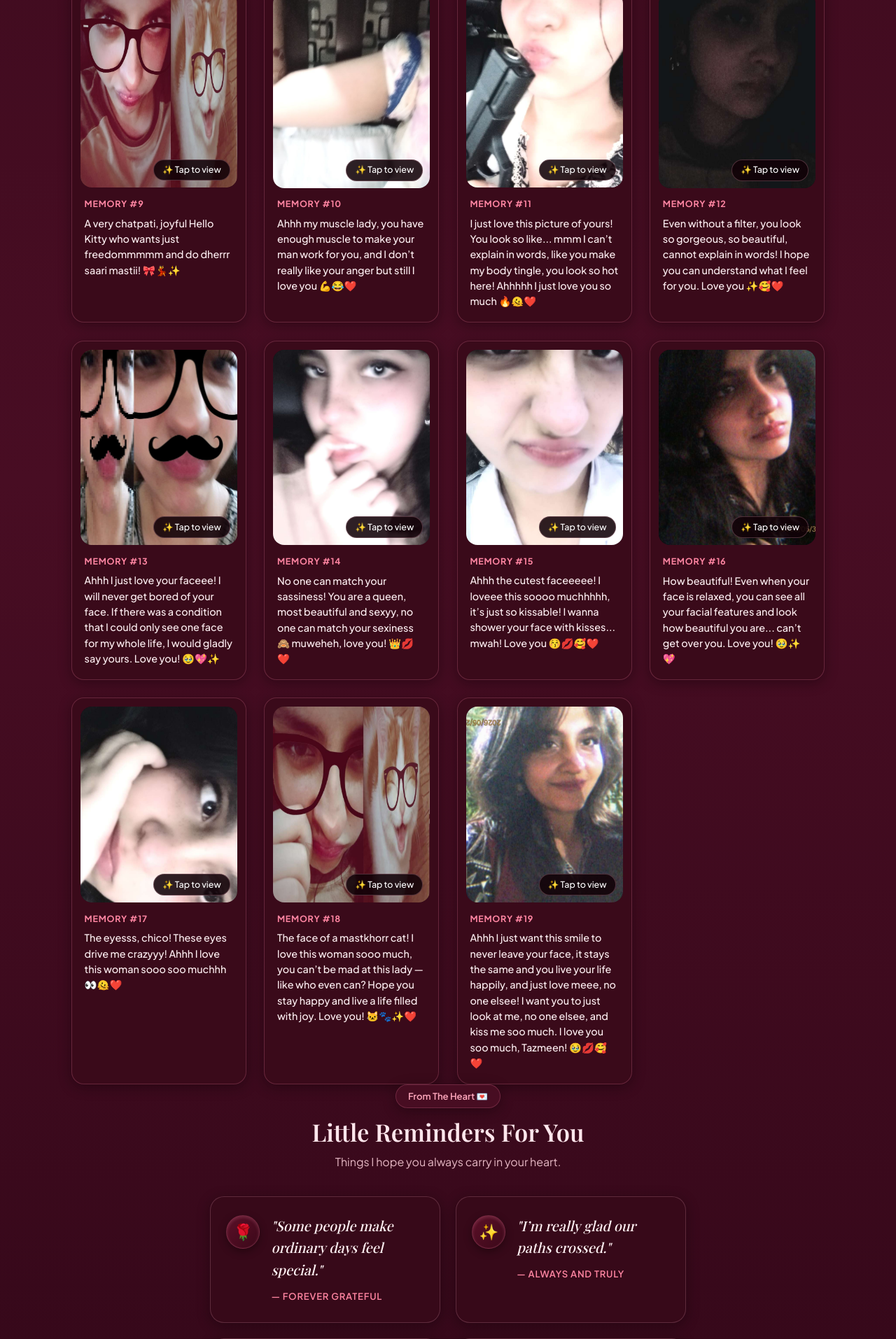
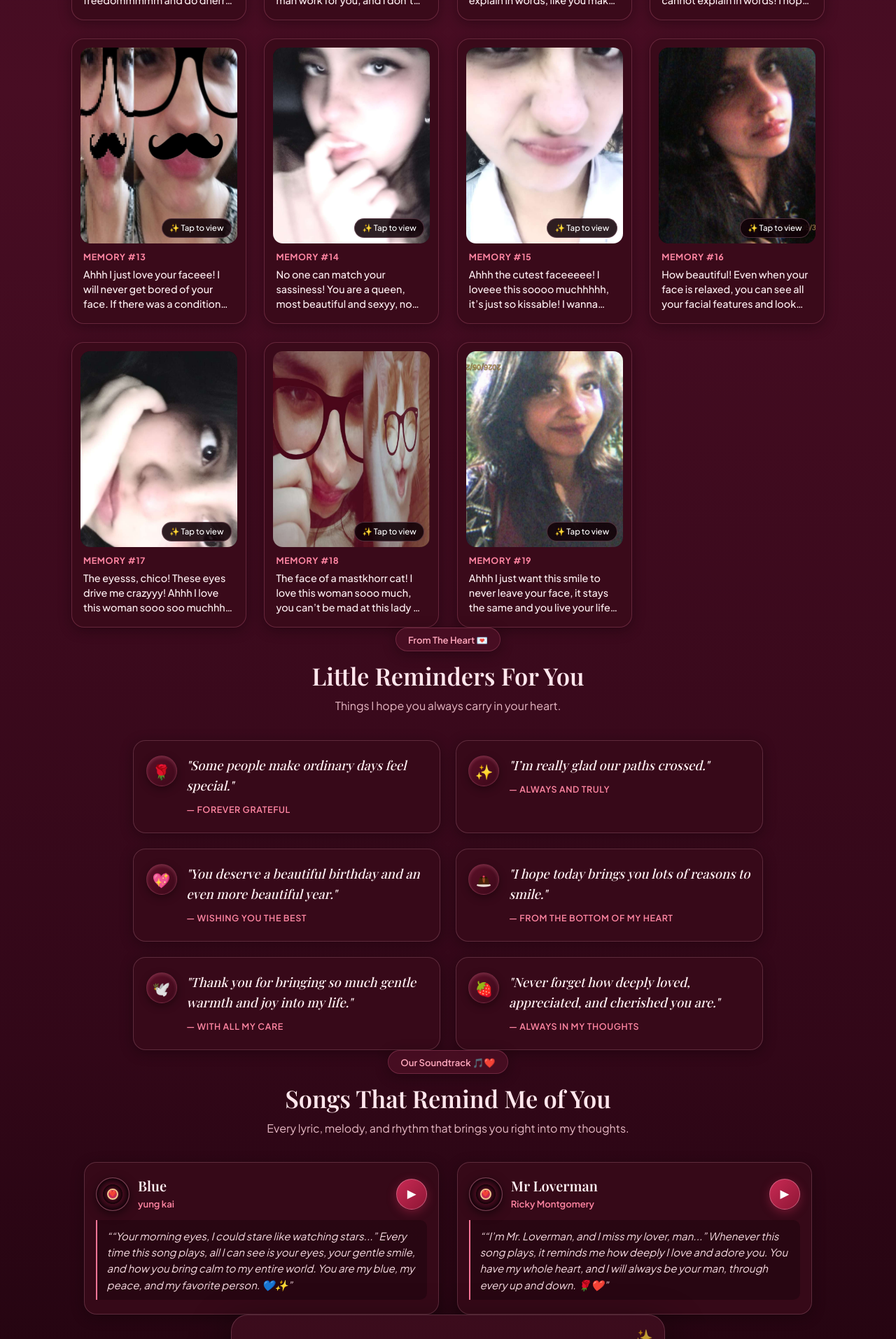
Before and after one commit to umairayub842-blip/birthday, a PHP site: page / in a window 1280 px wide. Shown: the part 3560-5474 px from the top of the page at 70% size. Run offline with PHP 8.4, Linux system fonts and the light colour scheme; some web fonts are replaced.

Commit message:
Unify mobile and laptop layout: identical 2-column album grid, 2-column messages, and side-by-side song player

```diff
--- a/style.css
+++ b/style.css
@@ -757,18 +757,16 @@ h1, h2, h3, h4 {
 
 .gallery-grid {
   display: grid;
-  grid-template-columns: 1fr;
-  gap: 1.75rem;
+  grid-template-columns: repeat(2, 1fr);
+  gap: 1.15rem;
   margin-top: 1.5rem;
-  max-width: 520px;
-  margin-left: auto;
-  margin-right: auto;
+  max-width: 100%;
 }
 
 .gallery-item {
   background: rgba(58, 11, 27, 0.95);
-  border-radius: 20px;
-  padding: 0.85rem 0.85rem 1.15rem;
+  border-radius: 18px;
+  padding: 0.7rem 0.7rem 1rem;
   box-shadow: var(--shadow-sm);
   border: 1px solid var(--border-delicate);
   cursor: pointer;
@@ -796,7 +794,7 @@ h1, h2, h3, h4 {
   position: relative;
   width: 100%;
   aspect-ratio: 4 / 5;
-  border-radius: 16px;
+  border-radius: 14px;
   overflow: hidden;
   background: #250510;
 }
@@ -812,42 +810,46 @@ h1, h2, h3, h4 {
 
 .gallery-overlay-badge {
   position: absolute;
-  bottom: 10px;
-  right: 10px;
+  bottom: 8px;
+  right: 8px;
   background: rgba(18, 2, 7, 0.88);
   color: #FFFFFF;
-  border: 1px solid rgba(255, 180, 200, 0.25);
+  border: 1px solid rgba(255, 180, 205, 0.25);
   border-radius: var(--radius-full);
-  padding: 0.28rem 0.75rem;
-  font-size: 0.78rem;
+  padding: 0.22rem 0.65rem;
+  font-size: 0.72rem;
   font-weight: 500;
   display: flex;
   align-items: center;
-  gap: 0.35rem;
+  gap: 0.3rem;
   pointer-events: none;
 }
 
 .gallery-caption-bar {
-  padding: 0.85rem 0.35rem 0.15rem;
+  padding: 0.65rem 0.25rem 0.1rem;
   text-align: left;
 }
 
 .gallery-caption-bar .memory-number {
-  font-size: 0.82rem;
+  font-size: 0.76rem;
   font-weight: 700;
-  letter-spacing: 0.06em;
+  letter-spacing: 0.05em;
   text-transform: uppercase;
   color: #FF85A2;
   display: block;
-  margin-bottom: 0.35rem;
+  margin-bottom: 0.25rem;
 }
 
 .gallery-caption-bar .memory-note {
-  font-size: 0.95rem;
+  font-size: 0.84rem;
   color: #FFF0F3;
   font-weight: 500;
-  line-height: 1.55;
-  display: block;
+  line-height: 1.45;
+  display: -webkit-box;
+  -webkit-line-clamp: 3;
+  -webkit-box-orient: vertical;
+  overflow: hidden;
+  text-overflow: ellipsis;
   word-break: break-word;
 }
 
@@ -1021,21 +1023,25 @@ h1, h2, h3, h4 {
 }
 
 .messages-grid {
-  display: flex;
-  flex-direction: column;
-  gap: 1rem;
-  max-width: 680px;
+  display: grid;
+  grid-template-columns: repeat(2, 1fr);
+  gap: 1.15rem;
+  max-width: 900px;
   margin: 0 auto;
 }
 
 .message-card {
   background: var(--bg-card);
   border: 1px solid var(--border-light);
-  border-radius: 20px;
-  padding: 1.6rem 1.4rem;
+  border-radius: 18px;
+  padding: 1.35rem 1.1rem;
   box-shadow: var(--shadow-sm);
   position: relative;
   touch-action: pan-y;
+}
+
+.message-card.span-two {
+  grid-column: span 2;
 }
 
 @media (hover: hover) {
@@ -1053,20 +1059,20 @@ h1, h2, h3, h4 {
 .message-card-inner {
   display: flex;
   align-items: flex-start;
-  gap: 1rem;
+  gap: 0.85rem;
 }
 
 .message-icon-bubble {
   flex-shrink: 0;
-  width: 48px;
-  height: 48px;
+  width: 44px;
+  height: 44px;
   border-radius: 50%;
   background: linear-gradient(135deg, #5C1028 0%, #3B0819 100%);
   border: 1px solid var(--border-delicate);
   display: flex;
   align-items: center;
   justify-content: center;
-  font-size: 1.4rem;
+  font-size: 1.3rem;
   box-shadow: inset 0 2px 4px rgba(255, 160, 185, 0.2), 0 4px 12px rgba(10, 1, 5, 0.4);
 }
 
@@ -1076,19 +1082,19 @@ h1, h2, h3, h4 {
 
 .message-text {
   font-family: var(--font-heading);
-  font-size: clamp(1.05rem, 3.8vw, 1.24rem);
+  font-size: clamp(0.95rem, 3vw, 1.15rem);
   font-style: italic;
   color: #FFF0F3;
-  line-height: 1.6;
-  margin-bottom: 0.45rem;
+  line-height: 1.55;
+  margin-bottom: 0.35rem;
 }
 
 .message-author {
-  font-size: 0.82rem;
+  font-size: 0.78rem;
   font-weight: 600;
   color: #FF85A2;
   text-transform: uppercase;
-  letter-spacing: 0.06em;
+  letter-spacing: 0.05em;
 }
 
 /* ============================================================
@@ -1100,22 +1106,22 @@ h1, h2, h3, h4 {
 }
 
 .songs-grid {
-  display: flex;
-  flex-direction: column;
-  gap: 1.35rem;
-  max-width: 780px;
+  display: grid;
+  grid-template-columns: repeat(2, 1fr);
+  gap: 1.15rem;
+  max-width: 900px;
   margin: 0 auto;
 }
 
 .song-card {
   background: var(--bg-card);
   border: 1px solid var(--border-light);
-  border-radius: 20px;
-  padding: 1.45rem 1.35rem;
+  border-radius: 18px;
+  padding: 1.25rem 1rem;
   box-shadow: var(--shadow-sm);
   display: flex;
   flex-direction: column;
-  gap: 1rem;
+  gap: 0.85rem;
   position: relative;
   overflow: hidden;
   touch-action: pan-y;
@@ -1136,14 +1142,14 @@ h1, h2, h3, h4 {
 .song-card-header {
   display: flex;
   align-items: center;
-  gap: 0.95rem;
+  gap: 0.75rem;
   width: 100%;
 }
 
 .song-vinyl-wrapper {
   position: relative;
-  width: 60px;
-  height: 60px;
+  width: 48px;
+  height: 48px;
   flex-shrink: 0;
   display: flex;
   align-items: center;
@@ -1151,8 +1157,8 @@ h1, h2, h3, h4 {
 }
 
 .song-vinyl {
-  width: 60px;
-  height: 60px;
+  width: 48px;
+  height: 48px;
   border-radius: 50%;
   background: radial-gradient(circle, #22050E 24%, #420B1D 26%, #150208 42%, #420B1D 44%, #18030B 68%, #360817 70%, #0E0105 100%);
   border: 1.5px solid rgba(255, 180, 205, 0.35);
@@ -1173,15 +1179,15 @@ h1, h2, h3, h4 {
 }
 
 .song-vinyl-center {
-  width: 20px;
-  height: 20px;
+  width: 16px;
+  height: 16px;
   border-radius: 50%;
   background: #C92A54;
   border: 2px solid #F3C68F;
   display: flex;
   align-items: center;
   justify-content: center;
-  font-size: 0.65rem;
+  font-size: 0.55rem;
 }
 
 .song-meta {
@@ -1192,13 +1198,13 @@ h1, h2, h3, h4 {
 .song-header-row {
   display: flex;
   align-items: center;
-  gap: 0.5rem;
-  margin-bottom: 0.2rem;
+  gap: 0.35rem;
+  margin-bottom: 0.15rem;
 }
 
 .song-title {
   font-family: var(--font-heading);
-  font-size: clamp(1.15rem, 4.2vw, 1.35rem);
+  font-size: clamp(1rem, 3.2vw, 1.25rem);
   font-weight: 600;
   color: #FFF0F3;
   line-height: 1.25;
@@ -1208,17 +1214,17 @@ h1, h2, h3, h4 {
 }
 
 .song-artist {
-  font-size: 0.92rem;
+  font-size: 0.82rem;
   color: #FF85A2;
   font-weight: 600;
 }
 
 .song-personal-note {
-  font-size: clamp(0.95rem, 3.4vw, 1.05rem);
+  font-size: clamp(0.82rem, 2.6vw, 0.94rem);
   color: #F8DCE3;
-  line-height: 1.6;
+  line-height: 1.55;
   font-style: italic;
-  padding: 0.85rem 1.05rem;
+  padding: 0.65rem 0.85rem;
   background: rgba(30, 4, 14, 0.55);
   border-left: 2.5px solid #FF7597;
   border-radius: 0 10px 10px 0;
@@ -1228,13 +1234,13 @@ h1, h2, h3, h4 {
 .song-actions {
   display: flex;
   align-items: center;
-  gap: 0.65rem;
+  gap: 0.45rem;
   flex-shrink: 0;
 }
 
 .song-play-btn {
-  width: 50px;
-  height: 50px;
+  width: 44px;
+  height: 44px;
   border-radius: 50%;
   background: linear-gradient(135deg, #C92A54 0%, #8E1635 100%);
   border: 1.5px solid rgba(255, 180, 205, 0.4);
@@ -1242,7 +1248,7 @@ h1, h2, h3, h4 {
   display: flex;
   align-items: center;
   justify-content: center;
-  font-size: 1.15rem;
+  font-size: 1.05rem;
   cursor: pointer;
   box-shadow: 0 4px 14px rgba(201, 42, 84, 0.4);
   transition: var(--transition-smooth);
```
